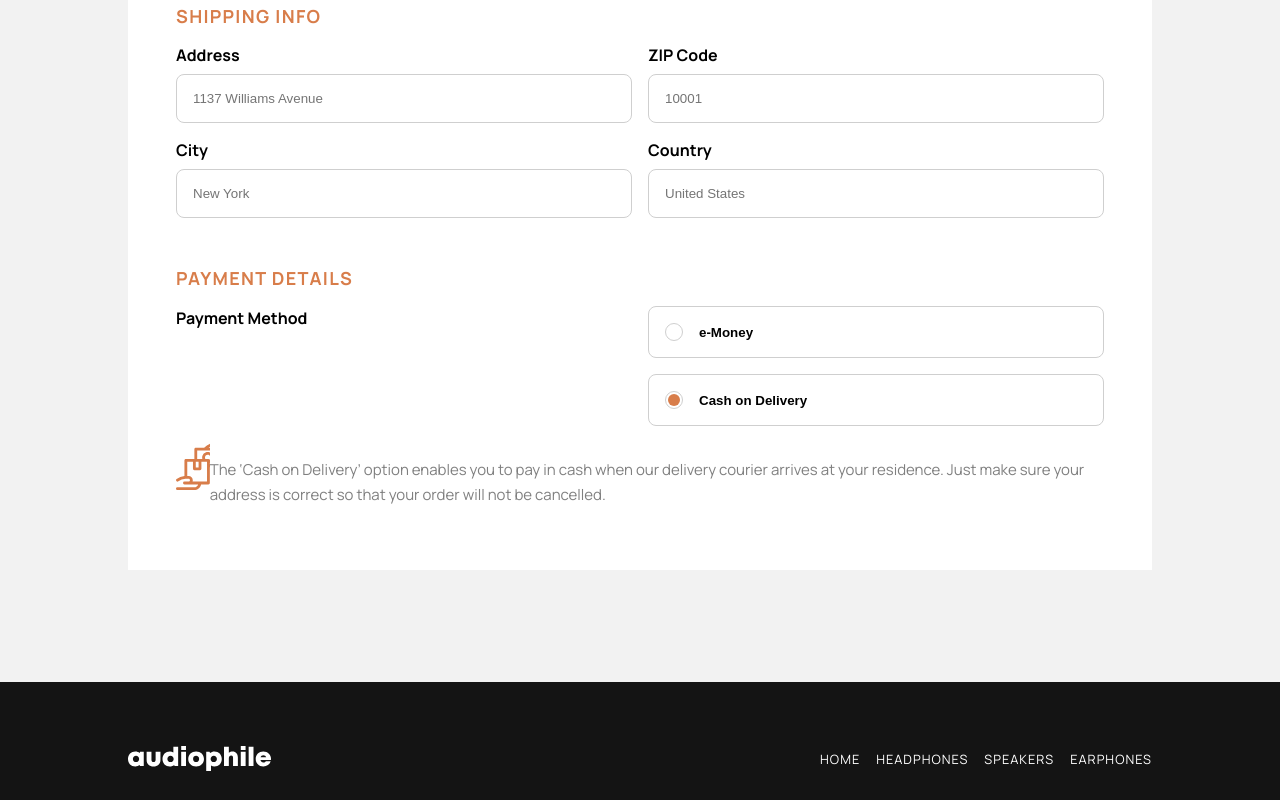
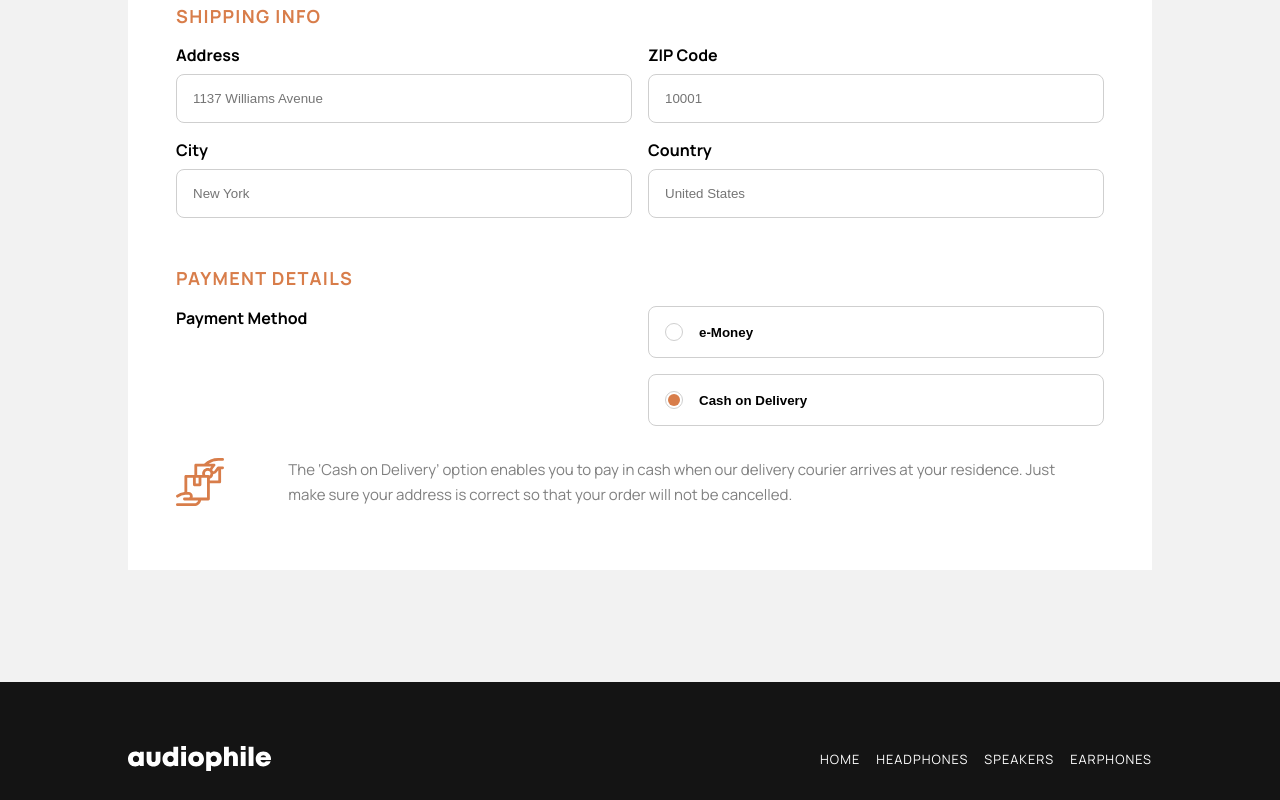
Before and after one commit to DaveWesl/audiophile-ecommerce-website, a React (Create React App) app: page / in a window 1280 px wide. Both pictures are taken after a click on the button "Cash on Delivery". Shown: the part 588-1388 px from the top of the page. Built offline with nearby package versions, Linux system fonts and the light colour scheme.

Commit message:
added text and logo for cash on delivery option

```diff
--- a/src/pages/Checkout/Checkout.css
+++ b/src/pages/Checkout/Checkout.css
@@ -74,11 +74,6 @@
     grid-row: span 2;
 }
 
-.checkout-options {
-    grid-column: span 2;
-    display: flex;
-}
-
 .checkout-button-text {
     border: 1px solid rgba(207, 207, 207, 1);
     border-radius: 0.5rem;
@@ -112,3 +107,15 @@
     width: 0.8rem;
     height: 0.8rem;
 }
+
+.checkout-options {
+    grid-column: span 2;
+    display: flex;
+    align-items: center;
+    gap: 2rem;
+    padding-right: 1rem;
+}
+
+.checkout-payment-logo {
+    width: 8rem;
+}
--- a/src/pages/Checkout/Checkout.js
+++ b/src/pages/Checkout/Checkout.js
@@ -121,14 +121,14 @@ function Checkout () {
                       Cash on Delivery
                     </button>
 
-                    <div className='checkout-options'>
-                        <svg width="48" height="48" xmlns="http://www.w3.org/2000/svg">
+                    {isCashOnDeliveryActive && <div className='checkout-options'>
+                        <svg className='checkout-payment-logo' width="48" height="48" xmlns="http://www.w3.org/2000/svg">
                             <path
                                 d="M46.594 8.438H42.28c-.448 0-.869.213-1.134.574l-2.694 3.674a1.15 1.15 0 1 1-1.848-1.37c2.568-3.53 2.864-3.545 2.864-4.285 0-.779-.636-1.406-1.407-1.406h-5.404a17.658 17.658 0 0 1 9.606-2.813h4.33a1.406 1.406 0 0 0 0-2.812h-4.33c-5.277 0-10.33 2.02-14.142 5.625h-8.34c-.777 0-1.407.63-1.407 1.406v9.938H9.844c-.777 0-1.406.63-1.406 1.406v15.6a14.053 14.053 0 0 0-7.824 3.089 1.406 1.406 0 1 0 1.772 2.185 11.226 11.226 0 0 1 7.048-2.499h3.129c.775 0 1.406.63 1.406 1.406 0 .776-.631 1.407-1.406 1.407H8.436a1.406 1.406 0 0 0 0 2.812h13.728a4.226 4.226 0 0 1-3.977 2.813H1.405a1.406 1.406 0 0 0 0 2.812h16.782c3.395 0 6.236-2.42 6.89-5.625h7.36c.776 0 1.406-.63 1.406-1.406V25.312h9.843c.777 0 1.407-.63 1.407-1.406V11.25h1.5a1.406 1.406 0 0 0 0-2.813ZM33.61 17.599a1.404 1.404 0 0 0-1.172-.63h-3.085c-1.084-1.834.241-4.172 2.381-4.172 2.531 0 3.708 3.115 1.876 4.802ZM21.188 8.437h14.06c-.744 1.03-1.057 1.305-1.352 1.983-4.216-1.779-8.726 2.057-7.559 6.549h-5.15V8.437ZM19.78 19.782h2.813v5.625H19.78v-5.625Zm11.25 19.782h-14.49c.969-2.735-1.07-5.626-3.979-5.626H11.25V19.782h5.719v7.032c0 .776.63 1.406 1.406 1.406H24c.777 0 1.406-.63 1.406-1.407v-7.03h5.625v19.78ZM33.844 22.5v-1.771a5.56 5.56 0 0 0 3.453-4.769 3.954 3.954 0 0 0 3.424-1.611l1.56-2.127V22.5h-8.437Z"
                                 fill="#D87D4A" />
                         </svg>
                         <p className='checkout-options-p'>The ‘Cash on Delivery’ option enables you to pay in cash when our delivery courier arrives at your residence. Just make sure your address is correct so that your order will not be cancelled.</p>
-                    </div>
+                    </div> }
                 </div>
 
 
```
